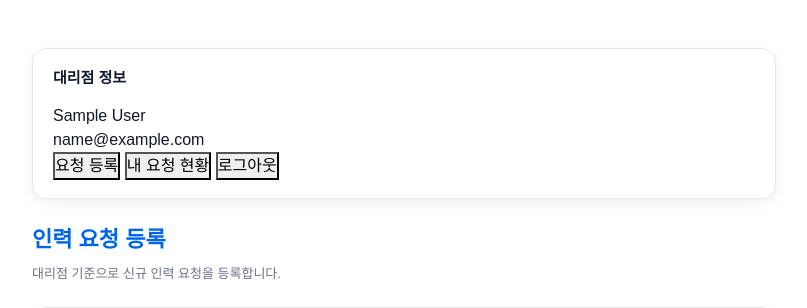
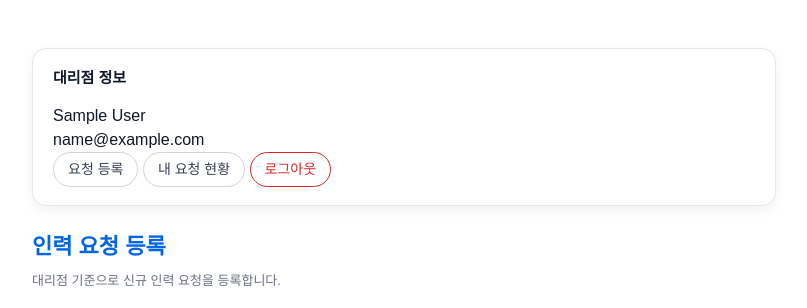
Before and after one commit to sujinchoo/RequestPlatform, a Flask app: page /request in a window 1280 px wide. Shown: the top 308 px of the page, without its empty margins (236-1043 px from the left). Run offline with Flask 3, Linux system fonts and the light colour scheme; the visitor is signed in with stand-in values (Sample User, id 1); data that the repository does not hold is empty; some libraries are stand-ins or nearby versions.

Commit message:
Change button classes for profile actions

```diff
--- a/templates/request.html
+++ b/templates/request.html
@@ -21,10 +21,11 @@
       </div>
 
       <div class="profile-buttons">
-        <button class="profile-btn" onclick="scrollToSection('register')">요청 등록</button>
-        <button class="profile-btn secondary" onclick="scrollToSection('status')">내 요청 현황</button>
-        <button class="profile-btn danger" onclick="window.location.href='/logout'">로그아웃</button>
+        <button class="btn-nav" onclick="scrollToSection('register')">요청 등록</button>
+        <button class="btn-nav" onclick="scrollToSection('status')">내 요청 현황</button>
+        <button class="btn-nav danger" onclick="window.location.href='/logout'">로그아웃</button>
       </div>
+
     </div>
   </div>
 
```
